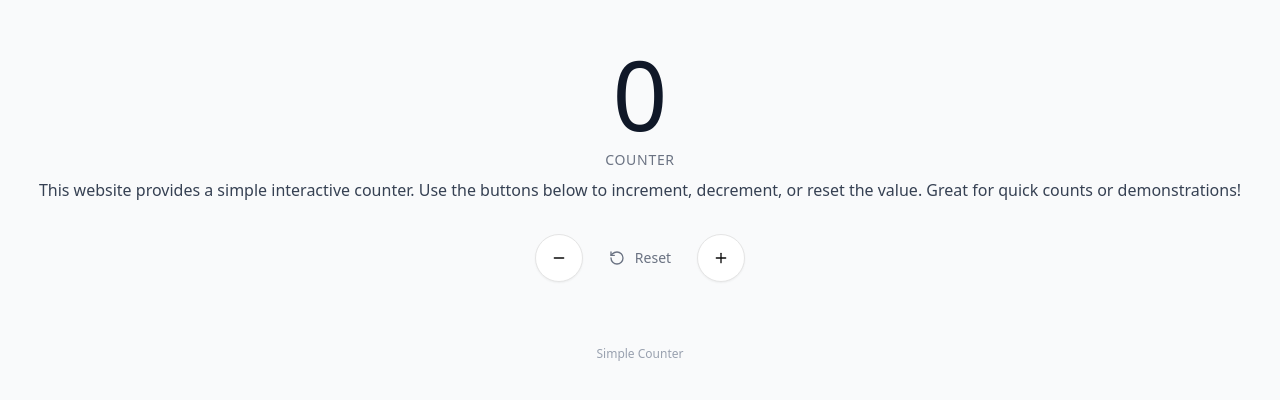
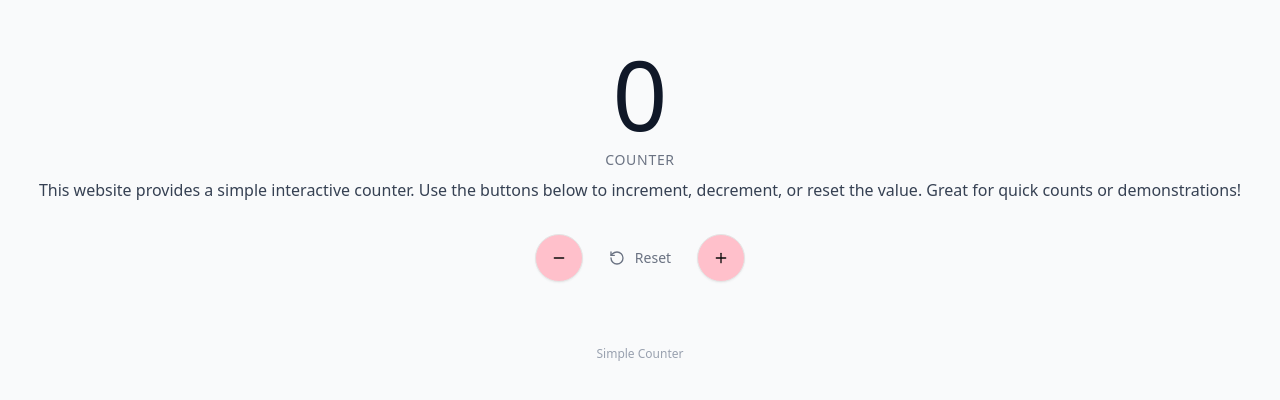
Before and after one commit to luzalbaposse/example-repo, a Next.js app: page / in a window 1280 px wide. Shown: the part 196-596 px from the top of the page. Built offline with nearby package versions, Linux system fonts and the light colour scheme.

Commit message:
feat: add background to pink

```diff
--- a/app/globals.css
+++ b/app/globals.css
@@ -45,7 +45,7 @@
 
 :root {
   --radius: 0.625rem;
-  --background: oklch(1 0 0);
+  --background: pink;
   --foreground: oklch(0.145 0 0);
   --card: oklch(1 0 0);
   --card-foreground: oklch(0.145 0 0);
```
